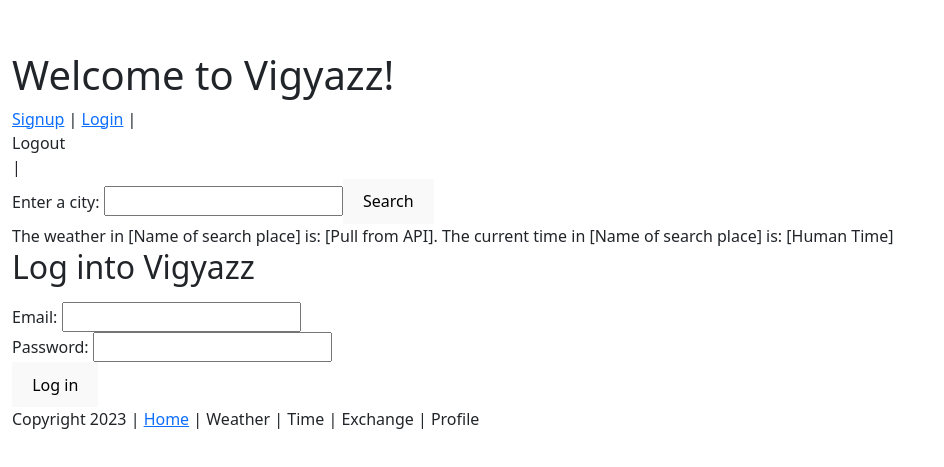
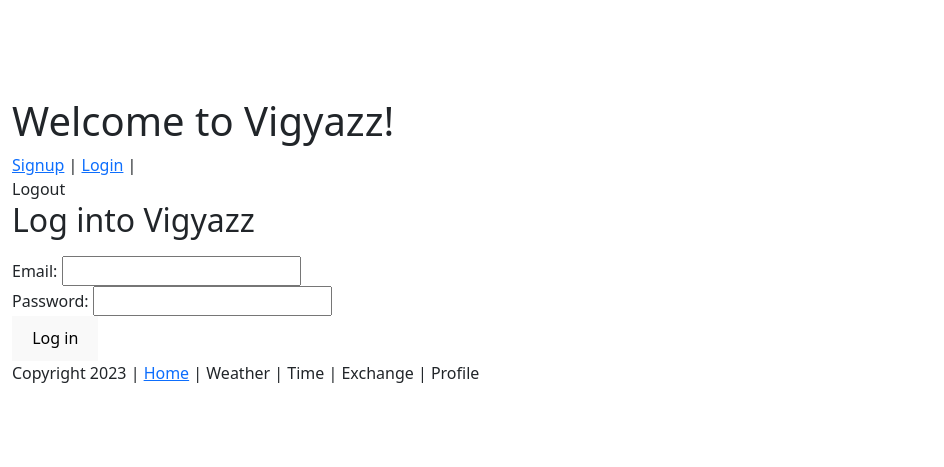
Before and after one commit to mikemccomb/vigyazz-frontend, a React (Vite) app: page /login in a window 1280 px wide. Shown: the part 159-626 px from the top of the page, without its empty margins (0-944 px from the left). Built offline with nearby package versions, Linux system fonts and the light colour scheme.

Commit message:
Eliminates double text

```diff
--- a/src/components/Content.jsx
+++ b/src/components/Content.jsx
@@ -1,5 +1,5 @@
-import { Dashboard } from "./Dashboard";
 import { Login } from "./Login";
+import { SearchBar } from "./SearchBar";
 import { Signup } from "./Signup";
 import { Route, Routes } from "react-router-dom";
 
@@ -7,7 +7,7 @@ export function Content() {
   return (
     <div>
       <Routes>
-        <Route path="/" element={<Dashboard />} />
+        <Route path="/" element={<SearchBar />} />
         <Route path="/signup" element={<Signup />} />
         <Route path="/login" element={<Login />} />
       </Routes>
--- a/src/components/Dashboard.jsx
+++ b/src/components/Dashboard.jsx
@@ -1,6 +1,11 @@
 export function Dashboard() {
   return (
     <div>
+      {/* {props.data.map((data) => (
+        <div key={data.current}>
+          <p>{data.current.humidity}</p>
+        </div>
+      ))} */}
       The weather in [Name of search place] is: [Pull from API]. The current time in [Name of search place] is: [Human
       Time]
     </div>
--- a/src/components/Header.jsx
+++ b/src/components/Header.jsx
@@ -1,11 +1,10 @@
 import { LogoutLink } from "./LogoutLink";
-import { SearchBar } from "./SearchBar";
 
 export function Header() {
   return (
     <header>
       <h1>Welcome to Vigyazz!</h1>
-      <a href="/signup">Signup</a> | <a href="/login">Login</a> | <LogoutLink /> | <SearchBar />
+      <a href="/signup">Signup</a> | <a href="/login">Login</a> | <LogoutLink />
     </header>
   );
 }
--- a/src/components/SearchBar.jsx
+++ b/src/components/SearchBar.jsx
@@ -3,18 +3,14 @@ import axios from "axios";
 import { Dashboard } from "./Dashboard";
 
 export function SearchBar() {
-  const [localTime, setLocalTime] = useState("");
-  const [weather, setWeather] = useState({});
+  const [data, setData] = useState({});
 
   const handleSubmit = (event) => {
     event.preventDefault();
     const params = new FormData(event.target);
     axios.get("http://localhost:3000/weather.json", { params: { search: params.get("search") } }).then((response) => {
-      console.log("Data", response.data);
-      setLocalTime(response.data.location.localtime);
-      console.log("Localtime Var", localTime);
-      setWeather(response.data.current);
-      console.log("Weather Var", weather);
+      setData(response.data);
+      console.log("Data", data);
     });
   };
 
@@ -24,7 +20,7 @@ export function SearchBar() {
         Enter a city: <input type="text" name="search" />
         <button type="submit">Search</button>
       </form>
-      <Dashboard localTime={localTime} weather={weather} />
+      <Dashboard data={data} />
     </div>
   );
 }
```
